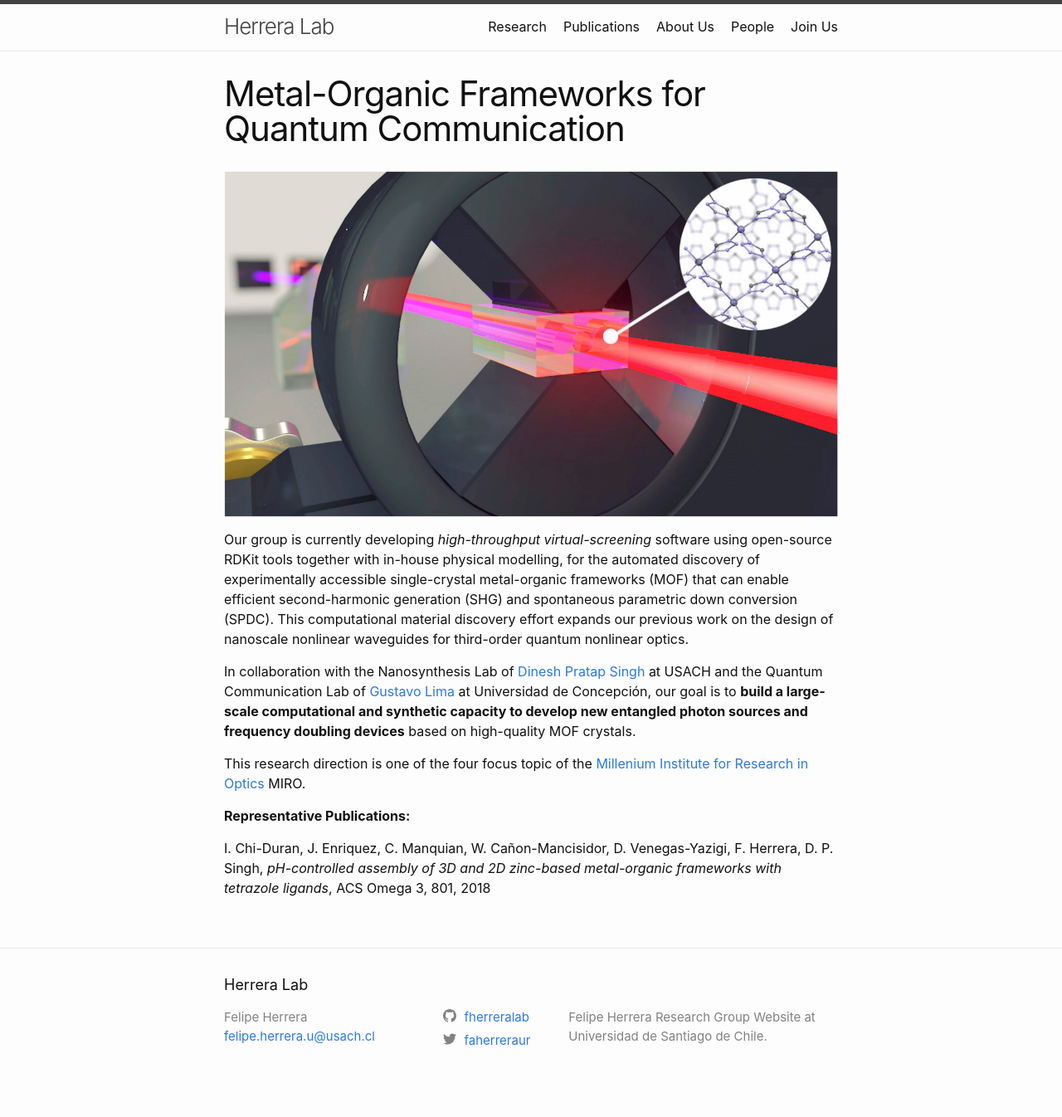
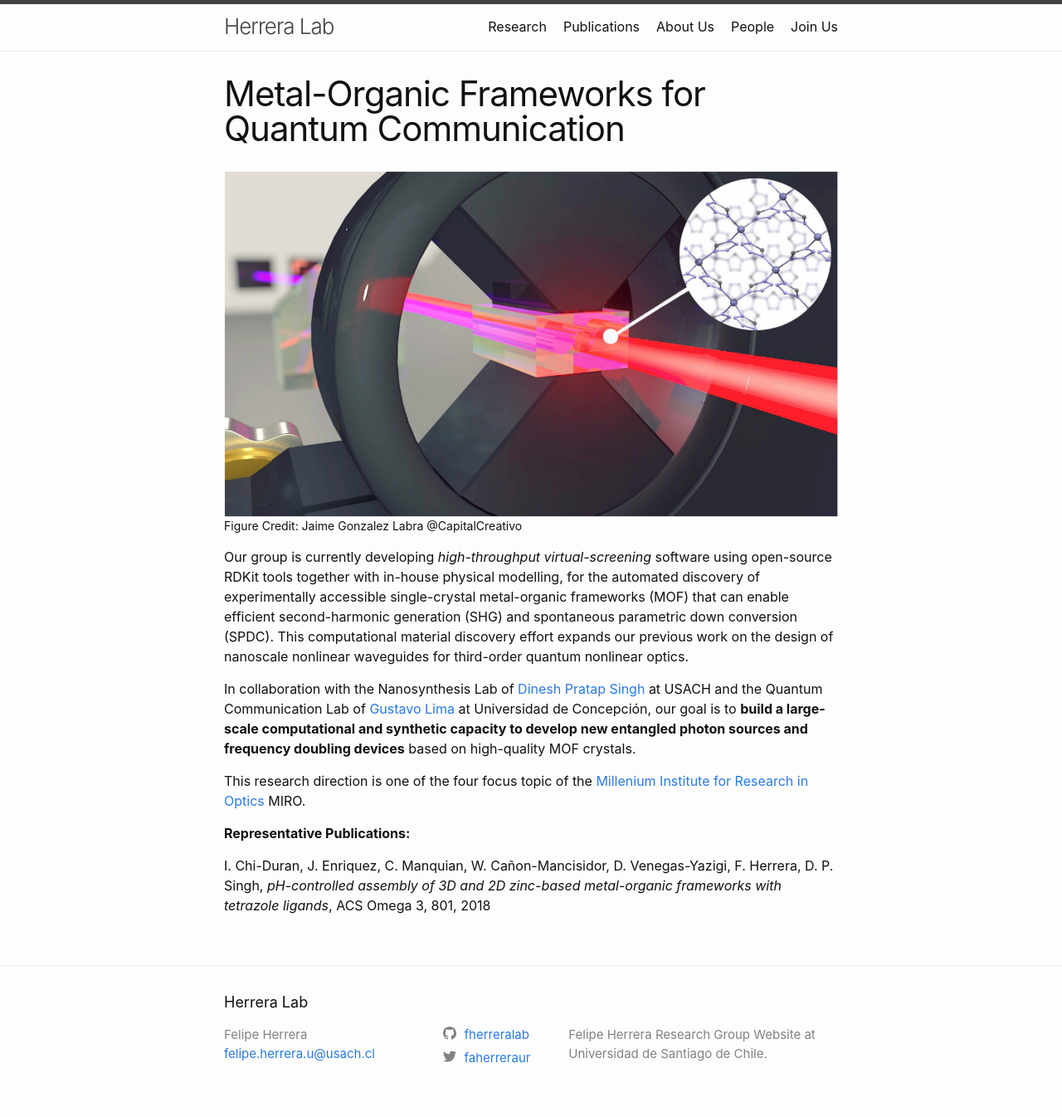
Before and after one commit to fherreralab/fherreralab.github.io, a Jekyll site: the page built from research/mof-nlo.md, in a window 1280 px wide. Shown: the whole page at 83% size. Built offline with Jekyll 4.4.1, drawn with Linux system fonts in a browser that asks for light colours; before the commit the page ends 1325 px from its top, so only the background shows below that.

Commit message:
added figure credits

```diff
--- a/research/mof-nlo.md
+++ b/research/mof-nlo.md
@@ -4,7 +4,10 @@ title: "Metal-Organic Frameworks for Quantum Communication"
 permalink: /research/mof-nlo/
 ---
 
-![MOF-based nonlinear optical device][mof-shg]
+<figure>
+  <img src="{{absolute_url}}/assets/img/mof-shg.jpeg" alt="MOF-based nonlinear optical device"/>
+  <figcaption>Figure Credit: Jaime Gonzalez Labra @CapitalCreativo </figcaption>
+</figure>
 
 Our group is currently developing *high-throughput virtual-screening* software using open-source RDKit tools together with in-house physical modelling, for the automated discovery of experimentally accessible single-crystal metal-organic frameworks (MOF) that can enable efficient second-harmonic generation (SHG) and spontaneous parametric down conversion (SPDC). This computational material discovery effort expands our previous work on the design of nanoscale nonlinear waveguides for third-order quantum nonlinear optics.
 
```
Also changed, not shown: about.md (+4 -1 lines), 3 other files.
